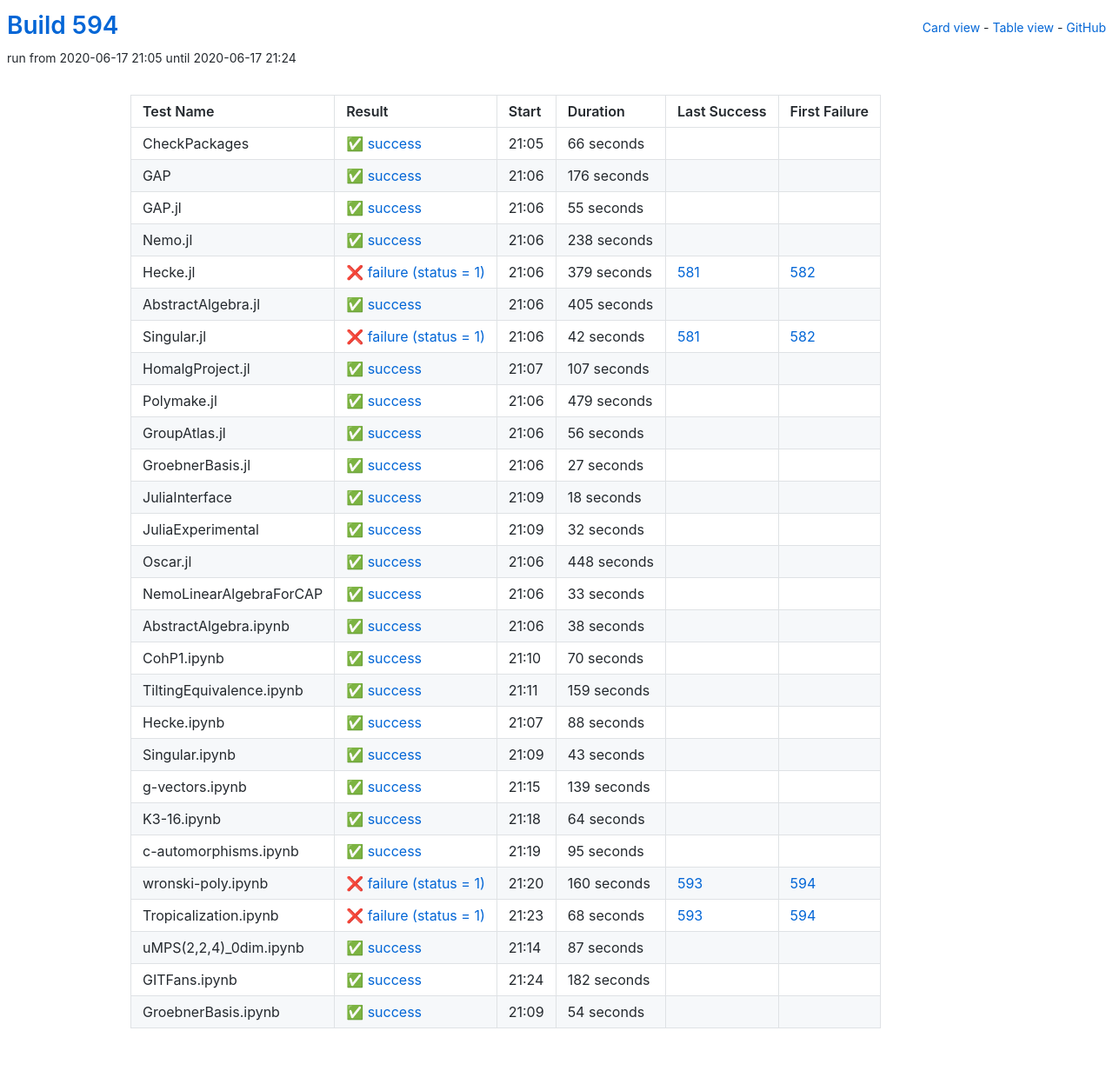
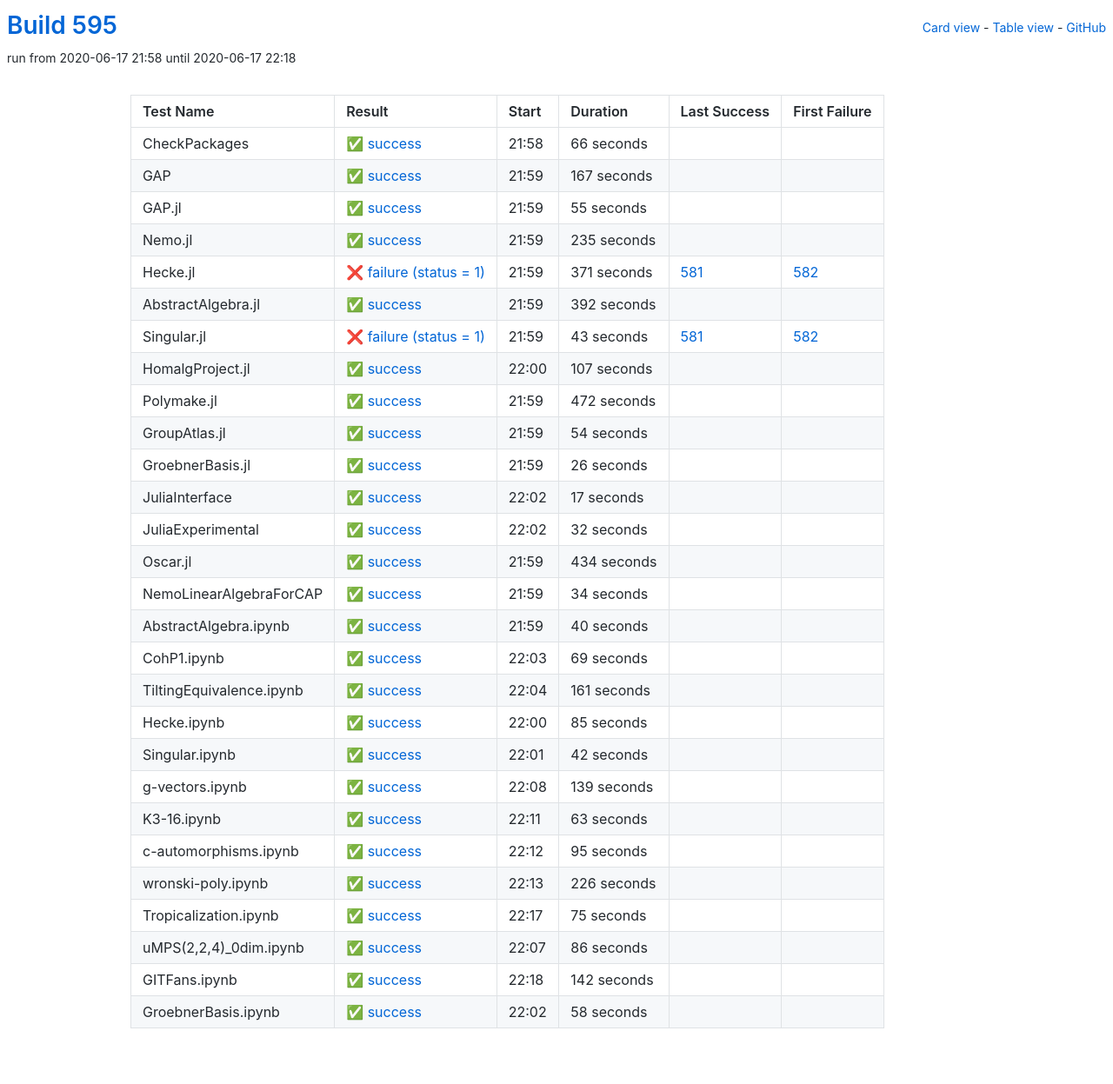
Before and after one commit to oscar-system/oscar-ci-status-1.4, a Jekyll site: the page built from table.html, in a window 1280 px wide. Shown: the whole page at 87% size. Built offline with Jekyll 4.4.1, drawn with Linux system fonts in a browser that asks for light colours.

Commit message:
Build #595

```diff
--- a/_data/ci.yml
+++ b/_data/ci.yml
@@ -1,6 +1,6 @@
 ---
-build: 594
-build_url: https://oscarci.mathematik.uni-kl.de/job/oscar-julia-1.4/594/
+build: 595
+build_url: https://oscarci.mathematik.uni-kl.de/job/oscar-julia-1.4/595/
 job: oscar-julia-1.4
 organization: oscar-system
 repo: oscar-ci-status-1.4
@@ -8,8 +8,8 @@ repourl: https://github.com/oscar-system/oscar-ci-status-1.4
 tests:
 - name: CheckPackages
   id: checkpackages
-  log: https://oscarci.mathematik.uni-kl.de/job/oscar-julia-1.4/594/artifact/logs/build-594/CheckPackages.log
-  start: 2020-06-17 21:05
+  log: https://oscarci.mathematik.uni-kl.de/job/oscar-julia-1.4/595/artifact/logs/build-595/CheckPackages.log
+  start: 2020-06-17 21:58
   success: true
   exitcode: 0
   status: success
@@ -20,20 +20,20 @@ tests:
   first_failure_url:
 - name: GAP
   id: gap
-  log: https://oscarci.mathematik.uni-kl.de/job/oscar-julia-1.4/594/artifact/logs/build-594/GAP.log
-  start: 2020-06-17 21:06
+  log: https://oscarci.mathematik.uni-kl.de/job/oscar-julia-1.4/595/artifact/logs/build-595/GAP.log
+  start: 2020-06-17 21:59
   success: true
   exitcode: 0
   status: success
-  duration: 176
+  duration: 167
   last_success: false
   last_success_url:
   first_failure: false
   first_failure_url:
 - name: GAP.jl
   id: gap-jl
-  log: https://oscarci.mathematik.uni-kl.de/job/oscar-julia-1.4/594/artifact/logs/build-594/GAP.jl.log
-  start: 2020-06-17 21:06
+  log: https://oscarci.mathematik.uni-kl.de/job/oscar-julia-1.4/595/artifact/logs/build-595/GAP.jl.log
+  start: 2020-06-17 21:59
   success: true
   exitcode: 0
   status: success
@@ -44,56 +44,56 @@ tests:
   first_failure_url:
 - name: Nemo.jl
   id: nemo-jl
-  log: https://oscarci.mathematik.uni-kl.de/job/oscar-julia-1.4/594/artifact/logs/build-594/Nemo.jl.log
-  start: 2020-06-17 21:06
+  log: https://oscarci.mathematik.uni-kl.de/job/oscar-julia-1.4/595/artifact/logs/build-595/Nemo.jl.log
+  start: 2020-06-17 21:59
   success: true
   exitcode: 0
   status: success
-  duration: 238
+  duration: 235
   last_success: false
   last_success_url:
   first_failure: false
   first_failure_url:
 - name: Hecke.jl
   id: hecke-jl
-  log: https://oscarci.mathematik.uni-kl.de/job/oscar-julia-1.4/594/artifact/logs/build-594/Hecke.jl.log
-  start: 2020-06-17 21:06
+  log: https://oscarci.mathematik.uni-kl.de/job/oscar-julia-1.4/595/artifact/logs/build-595/Hecke.jl.log
+  start: 2020-06-17 21:59
   success: false
   exitcode: 1
   status: failure
-  duration: 379
+  duration: 371
   last_success: 581
   last_success_url: https://oscarci.mathematik.uni-kl.de/job/oscar-julia-1.4/581/
   first_failure: 582
   first_failure_url: https://oscarci.mathematik.uni-kl.de/job/oscar-julia-1.4/582/
 - name: AbstractAlgebra.jl
   id: abstractalgebra-jl
-  log: https://oscarci.mathematik.uni-kl.de/job/oscar-julia-1.4/594/artifact/logs/build-594/AbstractAlgebra.jl.log
-  start: 2020-06-17 21:06
+  log: https://oscarci.mathematik.uni-kl.de/job/oscar-julia-1.4/595/artifact/logs/build-595/AbstractAlgebra.jl.log
+  start: 2020-06-17 21:59
   success: true
   exitcode: 0
   status: success
-  duration: 405
+  duration: 392
   last_success: false
   last_success_url:
   first_failure: false
   first_failure_url:
 - name: Singular.jl
   id: singular-jl
-  log: https://oscarci.mathematik.uni-kl.de/job/oscar-julia-1.4/594/artifact/logs/build-594/Singular.jl.log
-  start: 2020-06-17 21:06
+  log: https://oscarci.mathematik.uni-kl.de/job/oscar-julia-1.4/595/artifact/logs/build-595/Singular.jl.log
+  start: 2020-06-17 21:59
   success: false
   exitcode: 1
   status: failure
-  duration: 42
+  duration: 43
   last_success: 581
   last_success_url: https://oscarci.mathematik.uni-kl.de/job/oscar-julia-1.4/581/
   first_failure: 582
   first_failure_url: https://oscarci.mathematik.uni-kl.de/job/oscar-julia-1.4/582/
 - name: HomalgProject.jl
   id: homalgproject-jl
-  log: https://oscarci.mathematik.uni-kl.de/job/oscar-julia-1.4/594/artifact/logs/build-594/HomalgProject.jl.log
-  start: 2020-06-17 21:07
+  log: https://oscarci.mathematik.uni-kl.de/job/oscar-julia-1.4/595/artifact/logs/build-595/HomalgProject.jl.log
+  start: 2020-06-17 22:00
   success: true
   exitcode: 0
   status: success
@@ -104,56 +104,56 @@ tests:
   first_failure_url:
 - name: Polymake.jl
   id: polymake-jl
-  log: https://oscarci.mathematik.uni-kl.de/job/oscar-julia-1.4/594/artifact/logs/build-594/Polymake.jl.log
-  start: 2020-06-17 21:06
+  log: https://oscarci.mathematik.uni-kl.de/job/oscar-julia-1.4/595/artifact/logs/build-595/Polymake.jl.log
+  start: 2020-06-17 21:59
   success: true
   exitcode: 0
   status: success
-  duration: 479
+  duration: 472
   last_success: false
   last_success_url:
   first_failure: false
   first_failure_url:
 - name: GroupAtlas.jl
   id: groupatlas-jl
-  log: https://oscarci.mathematik.uni-kl.de/job/oscar-julia-1.4/594/artifact/logs/build-594/GroupAtlas.jl.log
-  start: 2020-06-17 21:06
+  log: https://oscarci.mathematik.uni-kl.de/job/oscar-julia-1.4/595/artifact/logs/build-595/GroupAtlas.jl.log
+  start: 2020-06-17 21:59
   success: true
   exitcode: 0
   status: success
-  duration: 56
+  duration: 54
   last_success: false
   last_success_url:
   first_failure: false
   first_failure_url:
 - name: GroebnerBasis.jl
   id: groebnerbasis-jl
-  log: https://oscarci.mathematik.uni-kl.de/job/oscar-julia-1.4/594/artifact/logs/build-594/GroebnerBasis.jl.log
-  start: 2020-06-17 21:06
+  log: https://oscarci.mathematik.uni-kl.de/job/oscar-julia-1.4/595/artifact/logs/build-595/GroebnerBasis.jl.log
+  start: 2020-06-17 21:59
   success: true
   exitcode: 0
   status: success
-  duration: 27
+  duration: 26
   last_success: false
   last_success_url:
   first_failure: false
   first_failure_url:
 - name: JuliaInterface
   id: juliainterface
-  log: https://oscarci.mathematik.uni-kl.de/job/oscar-julia-1.4/594/artifact/logs/build-594/JuliaInterface.log
-  start: 2020-06-17 21:09
+  log: https://oscarci.mathematik.uni-kl.de/job/oscar-julia-1.4/595/artifact/logs/build-595/JuliaInterface.log
+  start: 2020-06-17 22:02
   success: true
   exitcode: 0
   status: success
-  duration: 18
+  duration: 17
   last_success: false
   last_success_url:
   first_failure: false
   first_failure_url:
 - name: JuliaExperimental
   id: juliaexperimental
-  log: https://oscarci.mathematik.uni-kl.de/job/oscar-julia-1.4/594/artifact/logs/build-594/JuliaExperimental.log
-  start: 2020-06-17 21:09
+  log: https://oscarci.mathematik.uni-kl.de/job/oscar-julia-1.4/595/artifact/logs/build-595/JuliaExperimental.log
+  start: 2020-06-17 22:02
   success: true
   exitcode: 0
   status: success
@@ -164,92 +164,92 @@ tests:
   first_failure_url:
 - name: Oscar.jl
   id: oscar-jl
-  log: https://oscarci.mathematik.uni-kl.de/job/oscar-julia-1.4/594/artifact/logs/build-594/Oscar.jl.log
-  start: 2020-06-17 21:06
+  log: https://oscarci.mathematik.uni-kl.de/job/oscar-julia-1.4/595/artifact/logs/build-595/Oscar.jl.log
+  start: 2020-06-17 21:59
   success: true
   exitcode: 0
   status: success
-  duration: 448
+  duration: 434
   last_success: false
   last_success_url:
   first_failure: false
   first_failure_url:
 - name: NemoLinearAlgebraForCAP
   id: nemolinearalgebraforcap
-  log: https://oscarci.mathematik.uni-kl.de/job/oscar-julia-1.4/594/artifact/logs/build-594/NemoLinearAlgebraForCAP.log
-  start: 2020-06-17 21:06
+  log: https://oscarci.mathematik.uni-kl.de/job/oscar-julia-1.4/595/artifact/logs/build-595/NemoLinearAlgebraForCAP.log
+  start: 2020-06-17 21:59
   success: true
   exitcode: 0
   status: success
-  duration: 33
+  duration: 34
   last_success: false
   last_success_url:
   first_failure: false
   first_failure_url:
 - name: AbstractAlgebra.ipynb
   id: abstractalgebra-ipynb
-  log: https://oscarci.mathematik.uni-kl.de/job/oscar-julia-1.4/594/artifact/logs/build-594/AbstractAlgebra.ipynb.log
-  start: 2020-06-17 21:06
+  log: https://oscarci.mathematik.uni-kl.de/job/oscar-julia-1.4/595/artifact/logs/build-595/AbstractAlgebra.ipynb.log
+  start: 2020-06-17 21:59
   success: true
   exitcode: 0
   status: success
-  duration: 38
+  duration: 40
   last_success: false
   last_success_url:
   first_failure: false
   first_failure_url:
 - name: CohP1.ipynb
   id: cohp1-ipynb
-  log: https://oscarci.mathematik.uni-kl.de/job/oscar-julia-1.4/594/artifact/logs/build-594/CohP1.ipynb.log
-  start: 2020-06-17 21:10
+  log: https://oscarci.mathematik.uni-kl.de/job/oscar-julia-1.4/595/artifact/logs/build-595/CohP1.ipynb.log
+  start: 2020-06-17 22:03
   success: true
   exitcode: 0
   status: success
-  duration: 70
+  duration: 69
   last_success: false
   last_success_url:
   first_failure: false
   first_failure_url:
 - name: TiltingEquivalence.ipynb
   id: tiltingequivalence-ipynb
-  log: https://oscarci.mathematik.uni-kl.de/job/oscar-julia-1.4/594/artifact/logs/build-594/TiltingEquivalence.ipynb.log
-  start: 2020-06-17 21:11
+  log: https://oscarci.mathematik.uni-kl.de/job/oscar-julia-1.4/595/artifact/logs/build-595/TiltingEquivalence.ipynb.log
+  start: 2020-06-17 22:04
   success: true
   exitcode: 0
   status: success
-  duration: 159
+  duration: 161
   last_success: false
   last_success_url:
   first_failure: false
   first_failure_url:
 - name: Hecke.ipynb
   id: hecke-ipynb
-  log: https://oscarci.mathematik.uni-kl.de/job/oscar-julia-1.4/594/artifact/logs/build-594/Hecke.ipynb.log
-  start: 2020-06-17 21:07
+  log: https://oscarci.mathematik.uni-kl.de/job/oscar-julia-1.4/595/artifact/logs/build-595/Hecke.ipynb.log
+  start: 2020-06-17 22:00
   success: true
   exitcode: 0
   status: success
-  duration: 88
+  duration: 85
   last_success: false
   last_success_url:
   first_failure: false
   first_failure_url:
 - name: Singular.ipynb
   id: singular-ipynb
-  log: https://oscarci.mathematik.uni-kl.de/job/oscar-julia-1.4/594/artifact/logs/build-594/Singular.ipynb.log
-  start: 2020-06-17 21:09
+  log: https://oscarci.mathematik.uni-kl.de/job/oscar-julia-1.4/595/artifact/logs/build-595/Singular.ipynb.log
+  start: 2020-06-17 22:01
   success: true
   exitcode: 0
   status: success
-  duration: 43
+  duration: 42
   last_success: false
   last_success_url:
   first_failure: false
   first_failure_url:
 - name: g-vectors.ipynb
   id: g-vectors-ipynb
-  log: https://oscarci.mathematik.uni-kl.de/job/oscar-julia-1.4/594/artifact/logs/build-594/g-vectors.ipynb.log
-  start: 2020-06-17 21:15
+  log: https://oscarci.mathematik.uni-kl.de/job/oscar-julia-1.4/595/artifact/logs/build-595/g-vectors.ipynb.log
+  start: 2020-06-17 22:08
   success: true
   exitcode: 0
   status: success
@@ -260,20 +260,20 @@ tests:
   first_failure_url:
 - name: K3-16.ipynb
   id: k3-16-ipynb
-  log: https://oscarci.mathematik.uni-kl.de/job/oscar-julia-1.4/594/artifact/logs/build-594/K3-16.ipynb.log
-  start: 2020-06-17 21:18
+  log: https://oscarci.mathematik.uni-kl.de/job/oscar-julia-1.4/595/artifact/logs/build-595/K3-16.ipynb.log
+  start: 2020-06-17 22:11
   success: true
   exitcode: 0
   status: success
-  duration: 64
+  duration: 63
   last_success: false
   last_success_url:
   first_failure: false
   first_failure_url:
 - name: c-automorphisms.ipynb
   id: c-automorphisms-ipynb
-  log: https://oscarci.mathematik.uni-kl.de/job/oscar-julia-1.4/594/artifact/logs/build-594/c-automorphisms.ipynb.log
-  start: 2020-06-17 21:19
+  log: https://oscarci.mathematik.uni-kl.de/job/oscar-julia-1.4/595/artifact/logs/build-595/c-automorphisms.ipynb.log
+  start: 2020-06-17 22:12
   success: true
   exitcode: 0
   status: success
@@ -284,60 +284,60 @@ tests:
   first_failure_url:
 - name: wronski-poly.ipynb
   id: wronski-poly-ipynb
-  log: https://oscarci.mathematik.uni-kl.de/job/oscar-julia-1.4/594/artifact/logs/build-594/wronski-poly.ipynb.log
-  start: 2020-06-17 21:20
-  success: false
-  exitcode: 1
-  status: failure
-  duration: 160
-  last_success: 593
-  last_success_url: https://oscarci.mathematik.uni-kl.de/job/oscar-julia-1.4/593/
-  first_failure: 594
-  first_failure_url: https://oscarci.mathematik.uni-kl.de/job/oscar-julia-1.4/594/
-- name: Tropicalization.ipynb
-  id: tropicalization-ipynb
-  log: https://oscarci.mathematik.uni-kl.de/job/oscar-julia-1.4/594/artifact/logs/build-594/Tropicalization.ipynb.log
-  start: 2020-06-17 21:23
-  success: false
-  exitcode: 1
-  status: failure
-  duration: 68
-  last_success: 593
-  last_success_url: https://oscarci.mathematik.uni-kl.de/job/oscar-julia-1.4/593/
-  first_failure: 594
-  first_failure_url: https://oscarci.mathematik.uni-kl.de/job/oscar-julia-1.4/594/
-- name: uMPS(2,2,4)_0dim.ipynb
-  id: umps-2-2-4-0dim-ipynb
-  log: https://oscarci.mathematik.uni-kl.de/job/oscar-julia-1.4/594/artifact/logs/build-594/uMPS-2-2-4-_0dim.ipynb.log
-  start: 2020-06-17 21:14
+  log: https://oscarci.mathematik.uni-kl.de/job/oscar-julia-1.4/595/artifact/logs/build-595/wronski-poly.ipynb.log
+  start: 2020-06-17 22:13
   success: true
   exitcode: 0
   status: success
-  duration: 87
+  duration: 226
+  last_success: false
+  last_success_url:
+  first_failure: false
+  first_failure_url:
+- name: Tropicalization.ipynb
+  id: tropicalization-ipynb
+  log: https://oscarci.mathematik.uni-kl.de/job/oscar-julia-1.4/595/artifact/logs/build-595/Tropicalization.ipynb.log
+  start: 2020-06-17 22:17
+  success: true
+  exitcode: 0
+  status: success
+  duration: 75
+  last_success: false
+  last_success_url:
+  first_failure: false
+  first_failure_url:
+- name: uMPS(2,2,4)_0dim.ipynb
+  id: umps-2-2-4-0dim-ipynb
+  log: https://oscarci.mathematik.uni-kl.de/job/oscar-julia-1.4/595/artifact/logs/build-595/uMPS-2-2-4-_0dim.ipynb.log
+  start: 2020-06-17 22:07
+  success: true
+  exitcode: 0
+  status: success
+  duration: 86
   last_success: false
   last_success_url:
   first_failure: false
   first_failure_url:
 - name: GITFans.ipynb
   id: gitfans-ipynb
-  log: https://oscarci.mathematik.uni-kl.de/job/oscar-julia-1.4/594/artifact/logs/build-594/GITFans.ipynb.log
-  start: 2020-06-17 21:24
+  log: https://oscarci.mathematik.uni-kl.de/job/oscar-julia-1.4/595/artifact/logs/build-595/GITFans.ipynb.log
+  start: 2020-06-17 22:18
   success: true
   exitcode: 0
   status: success
-  duration: 182
+  duration: 142
   last_success: false
   last_success_url:
   first_failure: false
   first_failure_url:
 - name: GroebnerBasis.ipynb
   id: groebnerbasis-ipynb
-  log: https://oscarci.mathematik.uni-kl.de/job/oscar-julia-1.4/594/artifact/logs/build-594/GroebnerBasis.ipynb.log
-  start: 2020-06-17 21:09
+  log: https://oscarci.mathematik.uni-kl.de/job/oscar-julia-1.4/595/artifact/logs/build-595/GroebnerBasis.ipynb.log
+  start: 2020-06-17 22:02
   success: true
   exitcode: 0
   status: success
-  duration: 54
+  duration: 58
   last_success: false
   last_success_url:
   first_failure: false
```
Also changed, not shown: README.md.
